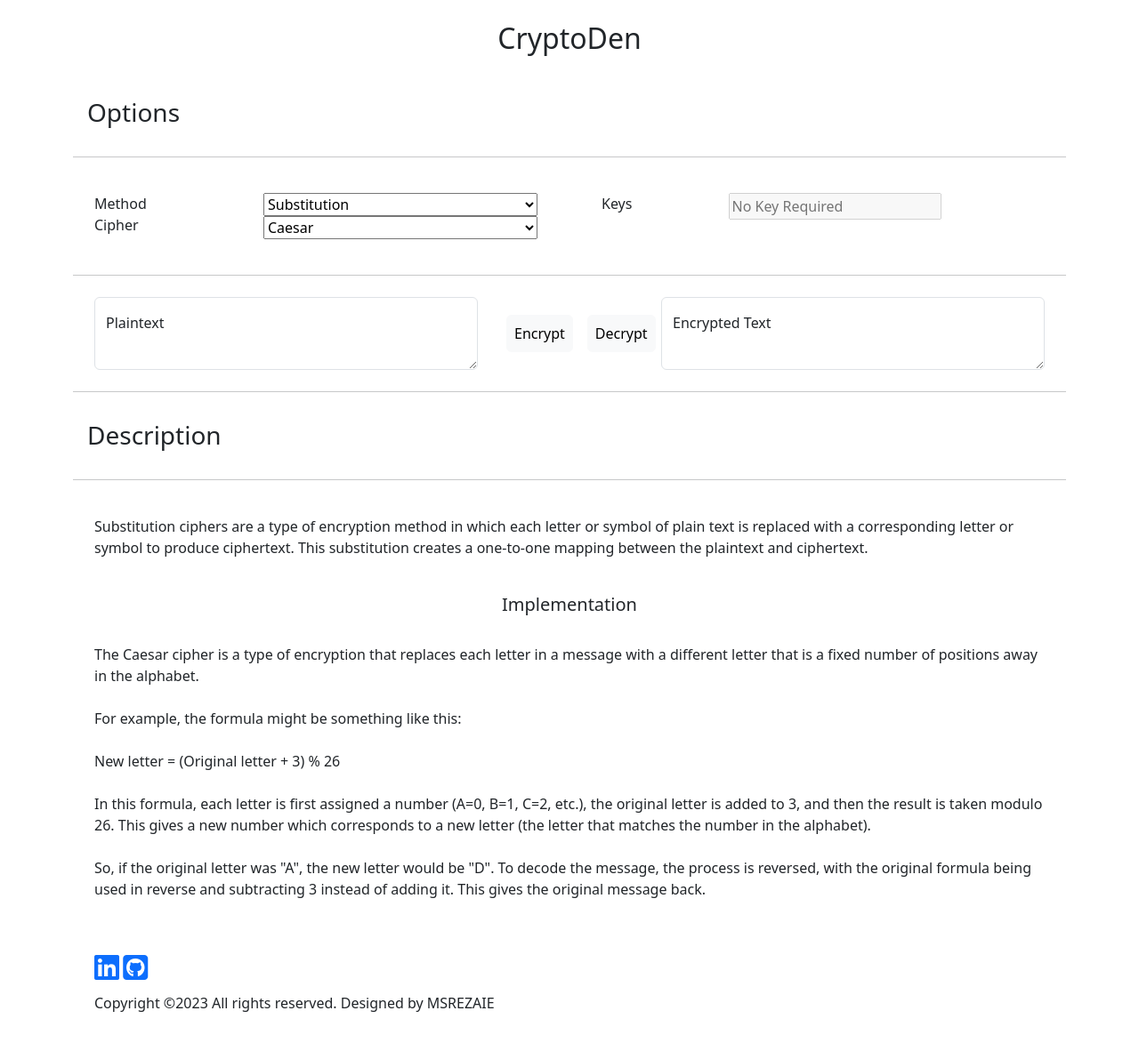
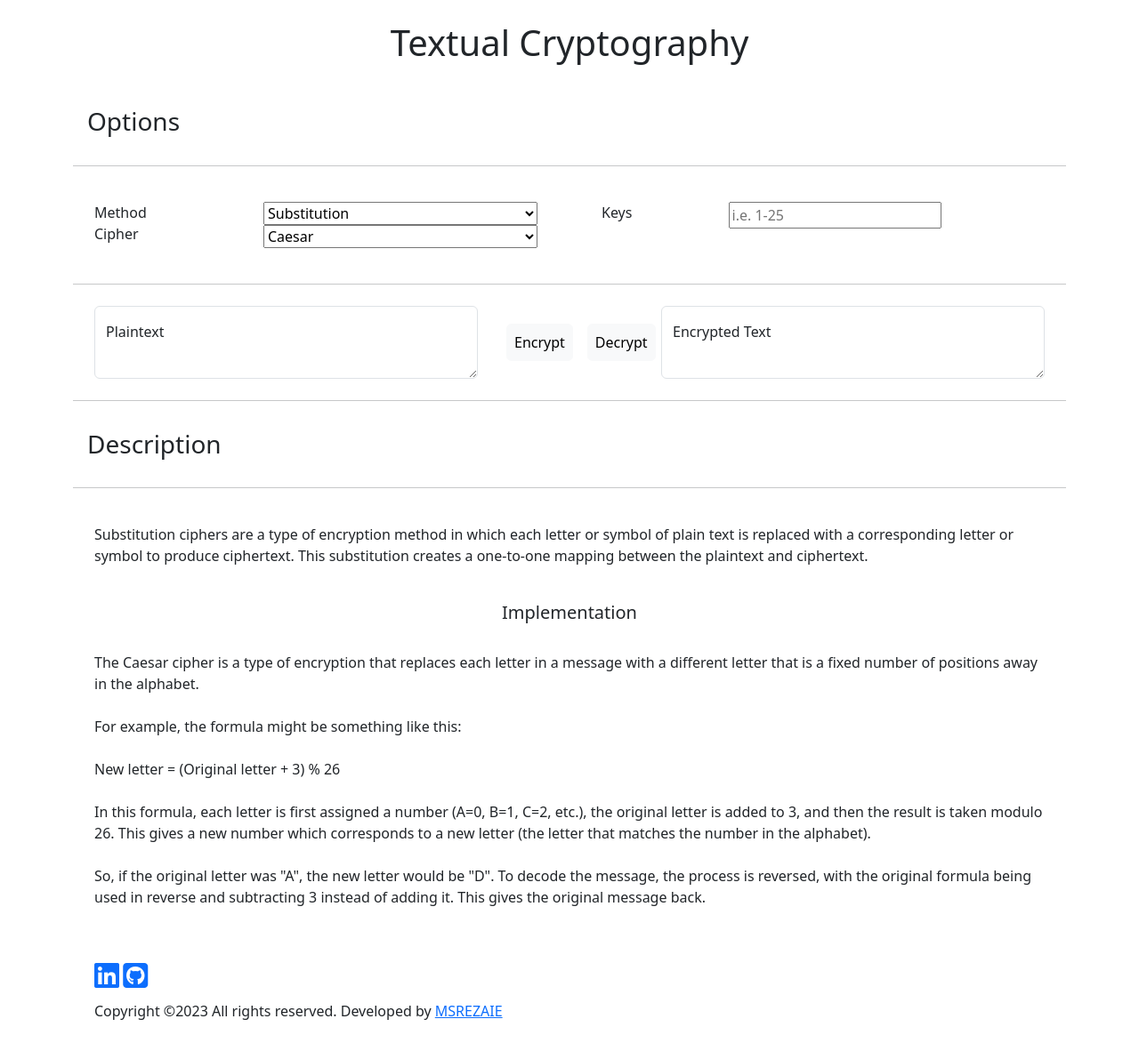
Before and after one commit to msrezaie/textual_cryptography, a Django app: template cryptoden/templates/cryptoden/index.html in a window 1280 px wide. Shown: the whole page at 89% size. Before the commit the page ends 1138 px from the top, so only its background shows below. Run offline with Django 4.2, Linux system fonts and the light colour scheme; the template is opened without the code that fills it: values that come from a table or form of the project are taken from there, others are empty; data comes from the database, SQL or seed files in the repository; some libraries are stand-ins or nearby versions.

Commit message:
implemented caeser encrypt part
used ajax to dynamically send inputted data to backend and encrypt using ciphers implemented with python, key input fields are shown and hidden based on the selected cipher

```diff
--- a/cryptoden/templates/cryptoden/index.html
+++ b/cryptoden/templates/cryptoden/index.html
@@ -11,7 +11,7 @@
     <script src="https://cdn.jsdelivr.net/npm/bootstrap@5.3.0-alpha1/dist/js/bootstrap.bundle.min.js" integrity="sha384-w76AqPfDkMBDXo30jS1Sgez6pr3x5MlQ1ZAGC+nuZB+EYdgRZgiwxhTBTkF7CXvN" crossorigin="anonymous"></script>
     <link rel="stylesheet" href="{% static 'styles/cryptoden-style.css' %}">
     <link rel="shortcut icon" type="image/x-icon" href="">
-    <title>CryptoDen</title>
+    <title>Textual Cryptography</title>
 </head>
 <body>
     <div class="pattern" style="background-image: url('{{ pages.background.url }}');">
@@ -19,7 +19,7 @@
             <div class="row text-center">
                 <div class="col-md">
                     <div class="p-4">
-                        <h2>CryptoDen</h2>
+                        <h1>Textual Cryptography</h1>
                     </div>
                 </div>
             </div>
@@ -43,9 +43,12 @@
                             </div>
                             <div class="col-8">
                                 <div class="settings d-flex flex-column p-4">
-                                    <select id="operation-select" onchange="updateCiphers(); updateOperationDescription(); updateCipherDescription();">
+                                    <select id="operation-select" onchange="updateCiphers(); updateOperationDescription(); updateCipherDescription(); updateCipherKey();">
                                         {% for operation in operations %}
-                                            <option value="{{ operation.id }}">{{ operation.name }}</option>
+                                        {% comment %} temporary: to only show the first method of cipher operation {% endcomment %}
+                                            {% if forloop.first %}
+                                                <option value="{{ operation.id }}">{{ operation.name }}</option>
+                                            {% endif %}
                                         {% endfor %}
                                     </select>
                                     <select id="cipher-select" onchange="updateCipherDescription(); updateCipherKey();">
@@ -64,11 +67,11 @@
                             </div>
                             <div class="col-2">
                                 <div class="keys p-4">
-                                    <div id="key-caesar" style="display:none;">
-                                        <input type="number" id="caesar-key" placeholder="Enter the shift value" oninput="validateInput(this)">
+                                    <div id="key-none" style="display: none;">
+                                        <input disabled placeholder="No Key Required">
                                     </div>
-                                    <div id="no-key" style="display:block;">
-                                        <input disabled placeholder="No Key Required">
+                                    <div id="key-caesar" style="display: none;">
+                                        <input id="caesar-key" type="number" pattern="\d{2}" title="Only 2 digits allowed" placeholder="i.e. 1-25" oninput="validateInput(this)">
                                     </div>
                                 </div>
                             </div>
@@ -86,9 +89,9 @@
                         </div>
                         <div class="col-md-2">
                             <div class="ed-btns d-flex align-items-center">
-                                <button type="button" class="btn btn-light p-2 m-2">Encrypt</button>
-                                <button type="button" class="btn btn-light p-2 m-2">Decrypt</button>
-                                <button type="button" class="btn btn-light p-1 m-4">Clear</button>
+                                <button id="encryptBtn" class="btn btn-light p-2 m-2">Encrypt</button>
+                                <button class="btn btn-light p-2 m-2">Decrypt</button>
+                                <button class="btn btn-light p-1 m-4">Clear</button>
                             </div>
                         </div>
                         <div class="col-md-5">
@@ -131,7 +134,7 @@
                     <div class="social-list m-4">
                         <a href="{{profile.social_linkedin}}" target="_blank"><i class="fa-brands fa-linkedin fa-2xl"></i></a>
                         <a href="{{profile.social_github}}" target="_blank"><i class="fa-brands fa-square-github fa-2xl"></i></a>
-                        <p class="mt-3">Copyright ©{% now 'Y' %} All rights reserved. Designed by <span>MSREZAIE</span></a>
+                        <p class="mt-3">Copyright ©{% now 'Y' %} All rights reserved. Developed by <a href="https://msrezaie.pythonanywhere.com/" target="_blank">MSREZAIE</a></a>
                     </div>
                 </div>
             </div>
@@ -195,8 +198,21 @@
         cipherDesc.innerHTML = desc;
     }
 
+    var cipherKeyMap = {
+        "Caesar": "key-caesar",
+        "Atbash": "key-none",
+    };
+
     function updateCipherKey() {
+        var selectedCipher = cipherSelect.value;
+        var selectedCipherKeyDiv = cipherKeyMap[selectedCipher];
+        var keyInputDiv = document.querySelectorAll(".keys div");
 
+        for (var i = 0; i < keyInputDiv.length; i++) {
+            keyInputDiv[i].style.display = "none";
+        }
+
+        document.getElementById(selectedCipherKeyDiv).style.display = "block";
     }
 
     function validateInput(input) {
@@ -205,8 +221,28 @@
         }
     }
 
+    function encrypt() {
+        let plainText = document.getElementById("plainTextarea").value;
+        let caesarKey = document.getElementById("caesar-key").value;
+
+        // send the input to the views.py using AJAX
+        const xhr = new XMLHttpRequest();
+        xhr.open("POST", window.location.href, true);
+        xhr.setRequestHeader("Content-Type", "application/x-www-form-urlencoded");
+        xhr.onreadystatechange = function() {
+            if (this.readyState === XMLHttpRequest.DONE && this.status === 200) {
+            // get the response and display it in the cipherTextarea
+                document.getElementById("cipherTextarea").value = this.responseText;
+            }
+        };
+        xhr.send(`plainText=${plainText}&caesarKey=${caesarKey}`);
+    }
+
+    document.getElementById("encryptBtn").addEventListener("click", encrypt);
+
     updateCiphers();
     updateOperationDescription();
     updateCipherDescription();
+    updateCipherKey();
 </script>
 </html>
--- a/personal_portfolio/settings.py
+++ b/personal_portfolio/settings.py
@@ -40,6 +40,7 @@ INSTALLED_APPS = [
     'base',
     'cryptoden',
     'storages',
+    'cryptoden.ciphers',
 ]
 
 MIDDLEWARE = [
--- a/templates/footer.html
+++ b/templates/footer.html
@@ -8,7 +8,7 @@
                 <a href="{{profile.social_github}}" target="_blank"><i class="fa-brands fa-square-github fa-2xl"></i></a>
             </div>
             <div class="copyright-row">
-                <p>Copyright ©{% now 'Y' %} All rights reserved. Designed by <a href="#" target="">MSREZAIE</a></p>
+                <p>Copyright ©{% now 'Y' %} All rights reserved. Developed by <a href="#">MSREZAIE</a></p>
             </div>
         </div>
     </div>
```
Also changed, not shown: cryptoden/ciphers/caesar.py (added, +33 -0 lines), cryptoden/views.py (+13 -2 lines), cryptoden/ciphers/__init__.py (added), 3 other files.
